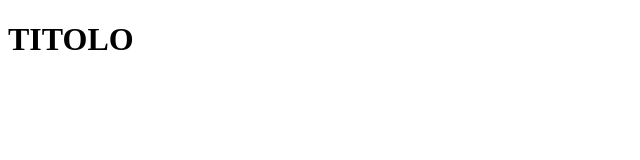
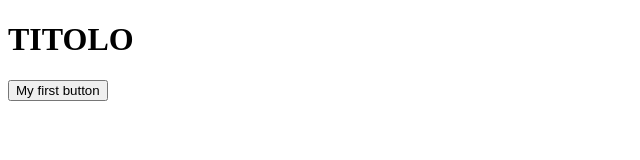
Before and after one commit to lbologna/2022-2023-TEP-4G, a plain HTML site: page index.html in a window 1280 px wide. Shown: the whole page, without its empty margins (0-640 px from the left). Drawn offline with Linux system fonts and the light colour scheme.

Commit message:
ho inserito un bottone

```diff
--- a/index.html
+++ b/index.html
@@ -5,5 +5,6 @@
 
   <body>
     <h1>TITOLO</h1>
+    <button>My first button</button>
   </body>
 </html>
```
